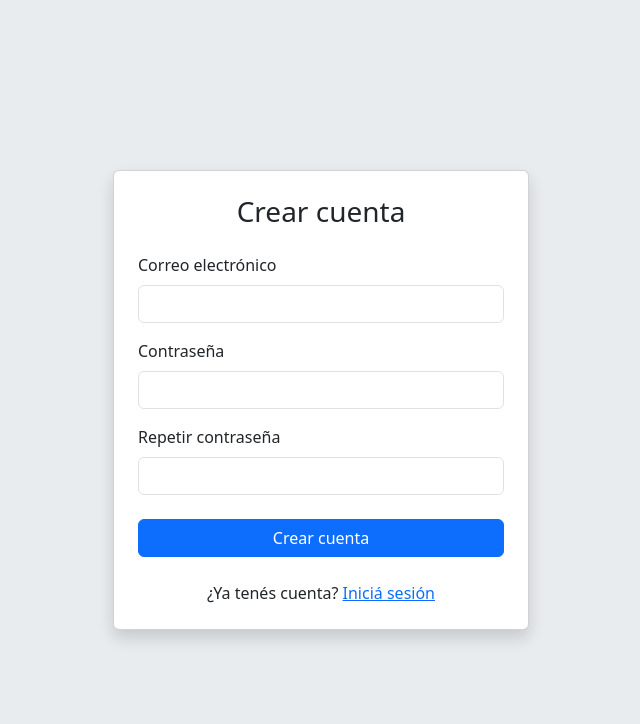
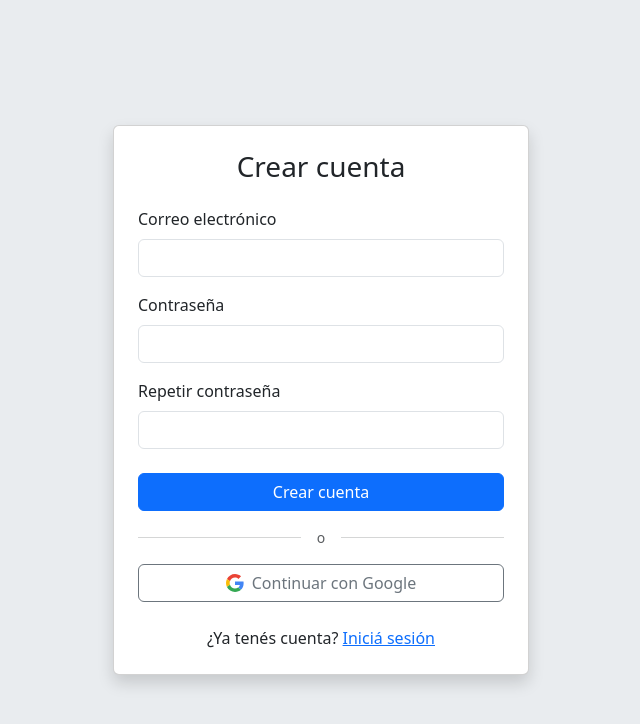
Before and after one commit to ivo99o/tareo, a React (Vite) app in the folder web/: page /registro in a window 1280 px wide. Shown: the top 724 px of the page, without its empty margins (319-959 px from the left). Built offline with nearby package versions, Linux system fonts and the light colour scheme; no server answers.

Commit message:
Agregar el inicio de sesión y el registro con Google

```diff
--- /dev/null
+++ b/web/src/components/BotonGoogle.jsx
@@ -0,0 +1,39 @@
+import { Button } from 'react-bootstrap'
+import useAuth from '../hooks/useAuth'
+import { obtenerMensajeDeErrorAuth } from '../utils/auth'
+
+function IconoGoogle() {
+  return (
+    <svg width="18" height="18" viewBox="0 0 48 48" aria-hidden="true">
+      <path fill="#EA4335" d="M24 9.5c3.54 0 6.71 1.22 9.21 3.6l6.85-6.85C35.9 2.38 30.47 0 24 0 14.62 0 6.51 5.38 2.56 13.22l7.98 6.19C12.43 13.72 17.74 9.5 24 9.5z" />
+      <path fill="#4285F4" d="M46.98 24.55c0-1.57-.15-3.09-.38-4.55H24v9.02h12.94c-.58 2.96-2.26 5.48-4.78 7.18l7.73 6c4.51-4.18 7.09-10.36 7.09-17.65z" />
+      <path fill="#FBBC05" d="M10.53 28.59c-.48-1.45-.76-2.99-.76-4.59s.27-3.14.76-4.59l-7.98-6.19C.92 16.46 0 20.12 0 24c0 3.88.92 7.54 2.56 10.78l7.97-6.19z" />
+      <path fill="#34A853" d="M24 48c6.48 0 11.93-2.13 15.89-5.81l-7.73-6c-2.15 1.45-4.92 2.3-8.16 2.3-6.26 0-11.57-4.22-13.47-9.91l-7.98 6.19C6.51 42.62 14.62 48 24 48z" />
+    </svg>
+  )
+}
+
+function BotonGoogle({ onError }) {
+  const { iniciarSesionConGoogle } = useAuth()
+
+  async function manejarClic() {
+    try {
+      await iniciarSesionConGoogle()
+    } catch (fallo) {
+      onError(obtenerMensajeDeErrorAuth(fallo))
+    }
+  }
+
+  return (
+    <Button
+      variant="outline-secondary"
+      className="w-100 d-flex align-items-center justify-content-center gap-2"
+      onClick={manejarClic}
+    >
+      <IconoGoogle />
+      Continuar con Google
+    </Button>
+  )
+}
+
+export default BotonGoogle
--- a/web/src/context/AuthProvider.jsx
+++ b/web/src/context/AuthProvider.jsx
@@ -45,6 +45,17 @@ function AuthProvider({ children }) {
     }
   }
 
+  async function iniciarSesionConGoogle() {
+    const { error } = await supabase.auth.signInWithOAuth({
+      provider: 'google',
+      options: { redirectTo: window.location.origin },
+    })
+
+    if (error) {
+      throw error
+    }
+  }
+
   async function cerrarSesion() {
     await supabase.auth.signOut()
   }
@@ -54,6 +65,7 @@ function AuthProvider({ children }) {
     cargando,
     registrarse,
     iniciarSesion,
+    iniciarSesionConGoogle,
     cerrarSesion,
   }
 
--- a/web/src/pages/Login.jsx
+++ b/web/src/pages/Login.jsx
@@ -1,6 +1,7 @@
 import { useState } from 'react'
 import { Alert, Button, Card, Container, Form } from 'react-bootstrap'
 import { Link } from 'react-router-dom'
+import BotonGoogle from '../components/BotonGoogle'
 import Seo from '../components/Seo'
 import useAuth from '../hooks/useAuth'
 import { obtenerMensajeDeErrorAuth } from '../utils/auth'
@@ -66,6 +67,14 @@ function Login() {
             </Button>
           </Form>
 
+          <div className="d-flex align-items-center gap-3 my-3 text-body-secondary small">
+            <hr className="flex-grow-1 m-0" />
+            o
+            <hr className="flex-grow-1 m-0" />
+          </div>
+
+          <BotonGoogle onError={setError} />
+
           <p className="text-center mt-4 mb-0">
             ¿No tenés cuenta? <Link to="/registro">Registrate</Link>
           </p>
--- a/web/src/pages/Registro.jsx
+++ b/web/src/pages/Registro.jsx
@@ -1,6 +1,7 @@
 import { useState } from 'react'
 import { Alert, Button, Card, Container, Form } from 'react-bootstrap'
 import { Link } from 'react-router-dom'
+import BotonGoogle from '../components/BotonGoogle'
 import Seo from '../components/Seo'
 import useAuth from '../hooks/useAuth'
 import { obtenerMensajeDeErrorAuth } from '../utils/auth'
@@ -105,6 +106,14 @@ function Registro() {
                 </Button>
               </Form>
 
+              <div className="d-flex align-items-center gap-3 my-3 text-body-secondary small">
+                <hr className="flex-grow-1 m-0" />
+                o
+                <hr className="flex-grow-1 m-0" />
+              </div>
+
+              <BotonGoogle onError={setError} />
+
               <p className="text-center mt-4 mb-0">
                 ¿Ya tenés cuenta? <Link to="/login">Iniciá sesión</Link>
               </p>
```
